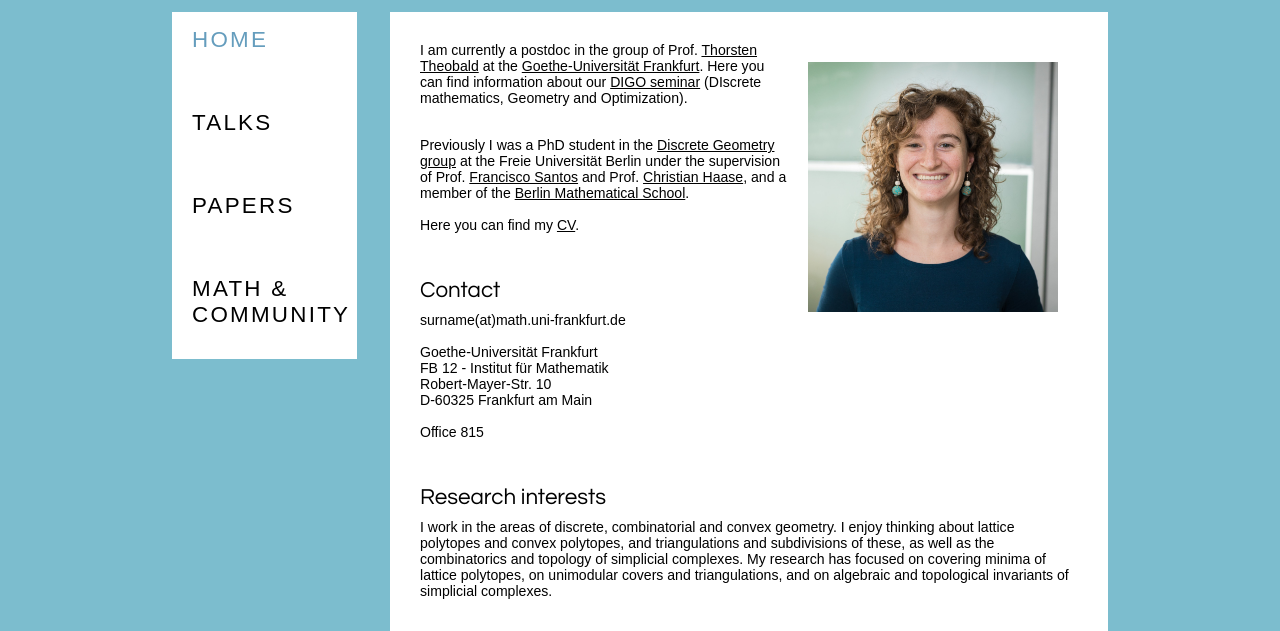
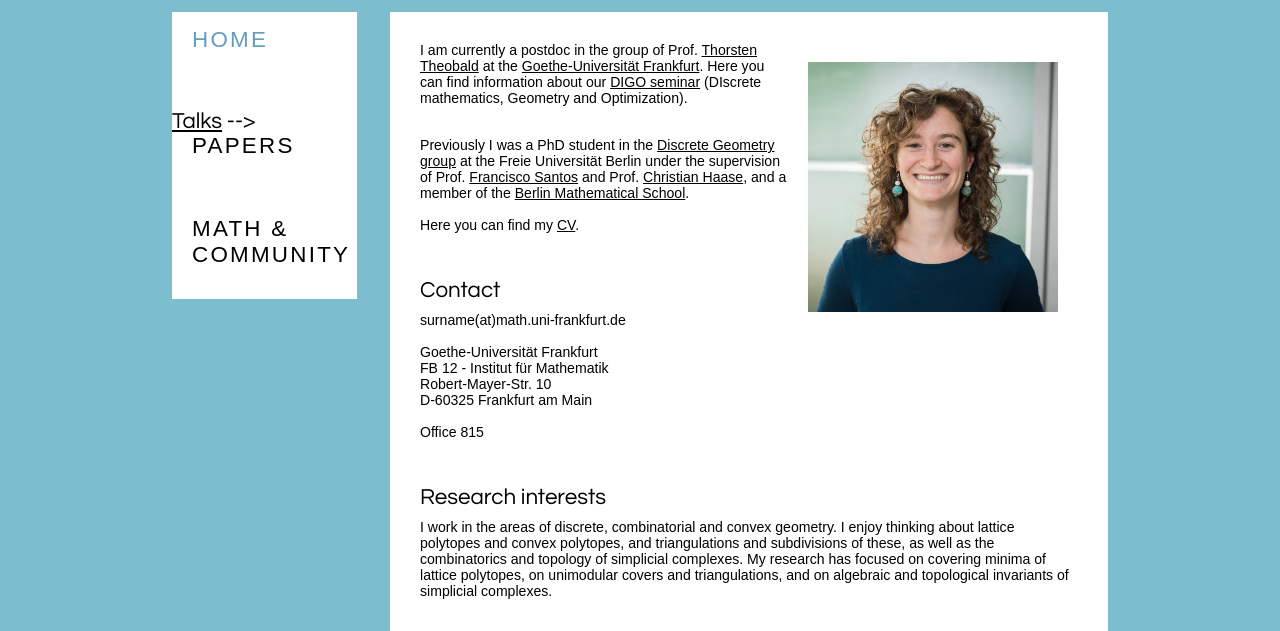
Before and after one commit to codenotti/codenotti.github.io, a plain HTML site: page index.html in a window 1280 px wide. Shown: the part 118-749 px from the top of the page. Drawn offline with Linux system fonts and the light colour scheme.

Commit message:
small edits

```diff
--- a/index.html
+++ b/index.html
@@ -29,7 +29,7 @@
           <!-- put class="selected" in the li tag for the selected page - to highlight which page you're on -->
           <h2><li class="selected"><a href="index.html">Home</a></li>
 
-          <li><a href="talks.html">Talks</a></li>
+<! --          <li><a href="talks.html">Talks</a></li> -->
 
           <li><a href="papers.html">Papers</a></li>
 
```
